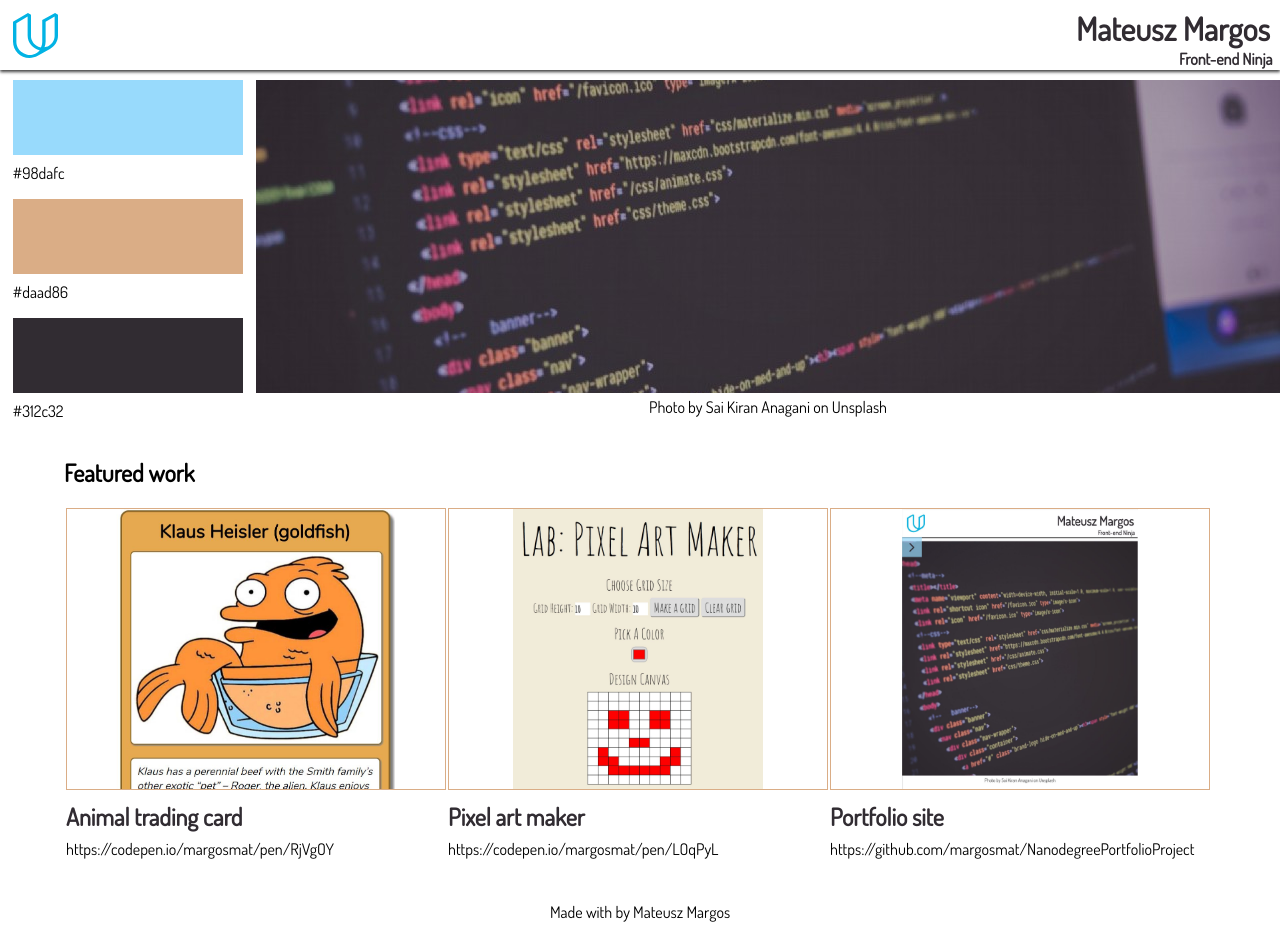
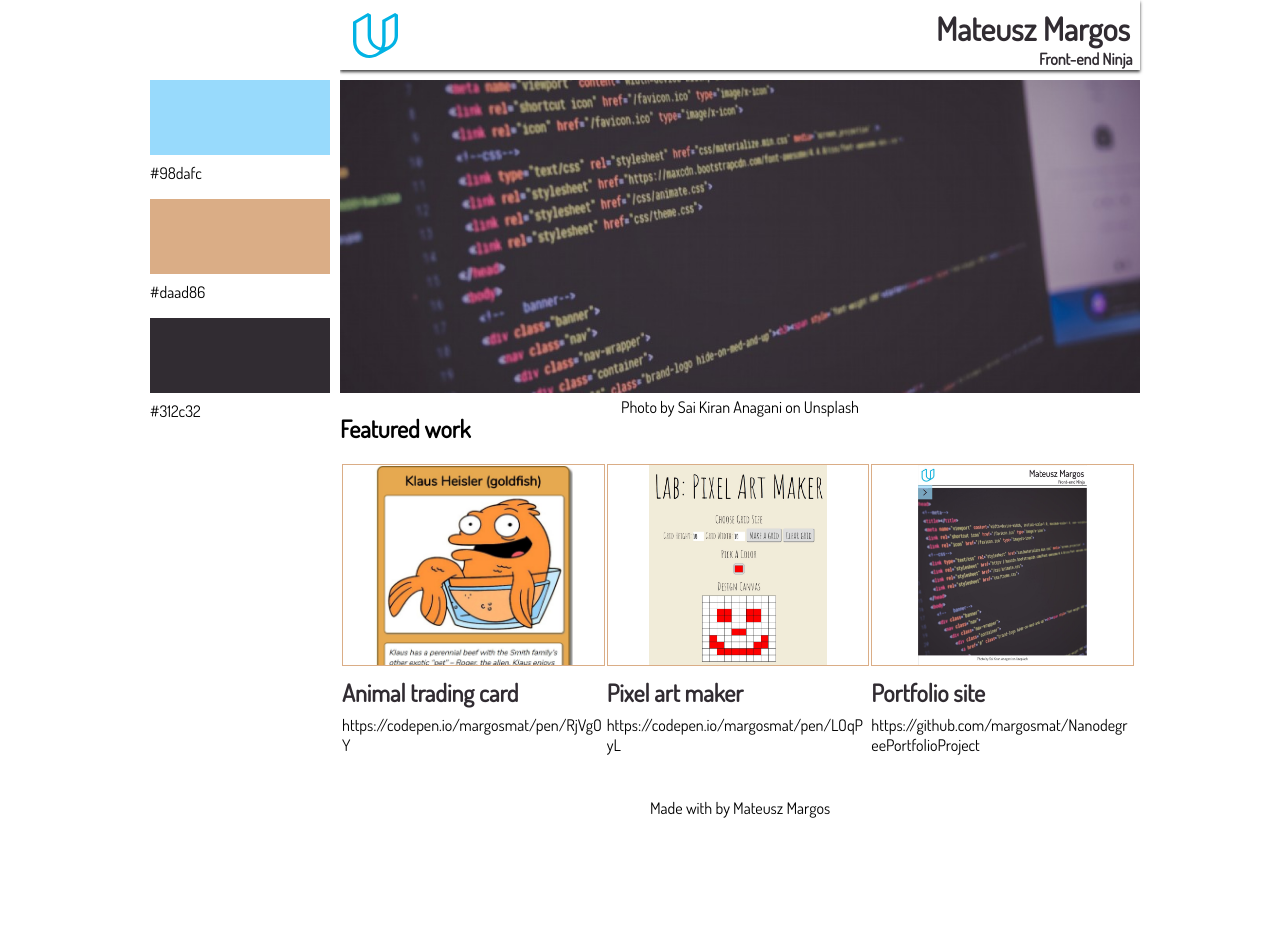
Before and after one commit to margosmat/NanodegreePortfolioProject, a plain HTML site: page index.html in a window 1280 px wide. After the commit the page ends 834 px from the top, so only its background shows below. Drawn offline with nearby package versions, Linux system fonts and the light colour scheme.

Commit message:
Added media queries for large viewports.

```diff
--- a/index.html
+++ b/index.html
@@ -26,14 +26,13 @@
         </ul>
       </nav>
       <button class="nav_button"><p class="nav_button_arrow fontawesome-angle-right"></p></button>
-      <!-- <main> -->
       <section class="main_image">
         <figure>
           <img src="images/sai-kiran-anagani-61187-unsplash_small_1x.jpg"
                 srcset="images/sai-kiran-anagani-61187-unsplash_small_1x.jpg 500w,
                         images/sai-kiran-anagani-61187-unsplash_medium_1x.jpg 800w,
                         images/sai-kiran-anagani-61187-unsplash_big_1x.jpg 1024w"
-                  sizes="(min-width: 501px) 80vw, (min-width: 801px) 75vw, 100vw"
+                sizes="(min-width: 501px) 80vw, (min-width: 901px) 80vw, 100vw"
                 alt="Photo of screen with code on it.">
           <figcaption>Photo by Sai Kiran Anagani on Unsplash</figcaption>
         </figure>
@@ -67,7 +66,6 @@
       <footer>
         <p>Made with <b class="fontawesome-heart-empty"></b> by Mateusz Margos</p>
       </footer>
-      <!-- </main>       -->
       <script src="https://ajax.googleapis.com/ajax/libs/jquery/3.3.1/jquery.min.js"></script>
       <script src="script.js"></script>
     </div>
--- a/main.css
+++ b/main.css
@@ -176,11 +176,11 @@ section.nav_opened {
 
 .project img {
   width: 100%;
-  height: 35vh;
   object-fit: contain;
   object-position: top;
   margin-top: 20px;
   border: solid 1px #daad86;
+  max-height: 210px;
 }
 
 .project_container h2, .project_container p {
@@ -300,8 +300,55 @@ footer {
   }
 }
 
-@media screen and (min-width: 801px) {
-  .project_container img {
-    height: 35vh;
+@media screen and (min-width: 901px) {
+  nav {
+    order : 0;
+    height: 100vh;
+    position: fixed;
+    float: left;
+  }
+
+  .nav_element:first-of-type {
+    margin-top: 80px;
+  }
+
+  header {
+    width: 80%;
+    position: fixed;
+    float: right;
+    margin-left: 20%;
+    z-index: 2;
+    background-color: #fff;
+  }
+
+  .main_image {
+    width: 80%;
+    margin: 80px 0 0 20%;
+  }
+
+  .featured_work {
+    margin-left: 20%;
+  }
+
+  footer {
+    width: 80%;
+    margin-left: 20%;
+  }
+
+}
+
+@media screen and (min-width: 1001px) {
+  .container {
+    width: 1000px;
+    margin: auto;
+  }
+
+  nav {
+    width: 200px;
+  }
+
+  header {
+    width: 800px;
+    margin-left: 200px;
   }
 }
```
Lines whose indentation alone changed are shown as unchanged.
